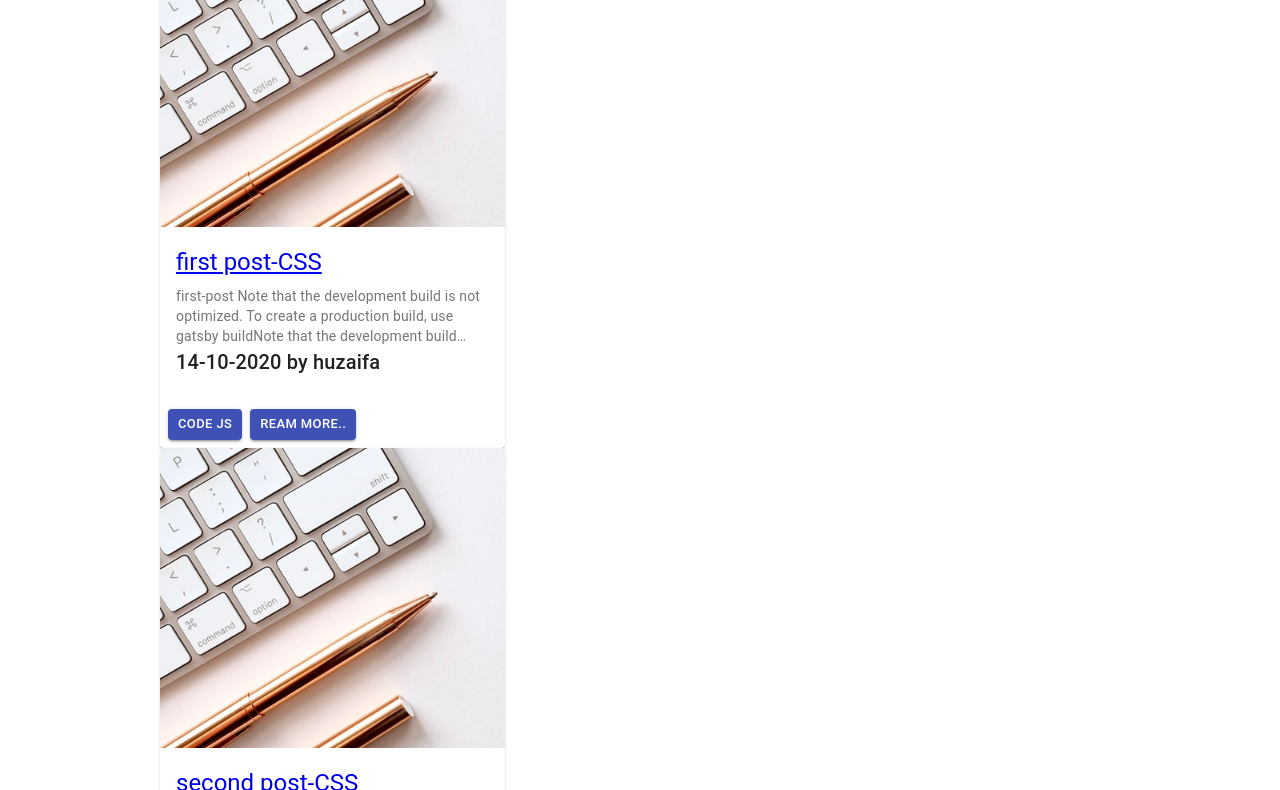
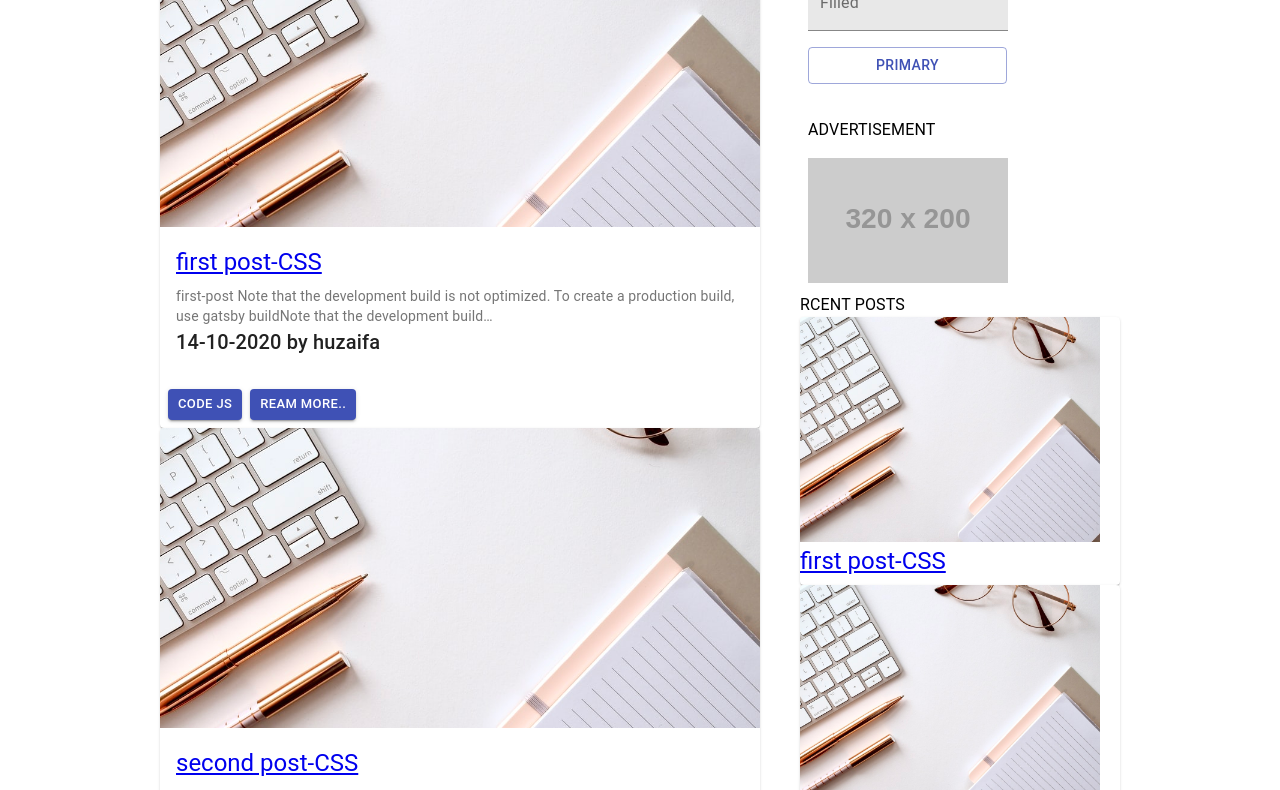
Before and after one commit to huzaifa-aslam/blog-site-with-gatsby, a Gatsby site: page / in a window 1280 px wide. Shown: the part 137-927 px from the top of the page. Built offline with nearby package versions, Linux system fonts and the light colour scheme; Gatsby itself is replaced by a stand-in of ours; placeholder pictures from the web are drawn by us.

Commit message:
completed recent posts

```diff
--- /dev/null
+++ b/src/components/RecentPosts/recentPosts.jsx
@@ -0,0 +1,89 @@
+import React from 'react';
+import { makeStyles } from '@material-ui/core/styles';
+import Card from '@material-ui/core/Card';
+import CardActionArea from '@material-ui/core/CardActionArea';
+import CardMedia from '@material-ui/core/CardMedia';
+import { Typography, CardContent } from '@material-ui/core';
+import { graphql, StaticQuery } from 'gatsby'
+import Img from "gatsby-image"
+import { Link } from 'gatsby'
+
+const useStyles = makeStyles({
+  root: {
+    maxWidth: 345,
+  },
+  media: {
+    height: 140,
+  },
+});
+
+export default function RecentPosts() {
+  const classes = useStyles();
+
+  return (
+
+    <StaticQuery query={recentPost} render={({ allMarkdownRemark }) => {
+      const getPost = allMarkdownRemark.edges
+
+      return (
+        getPost.map(({ node }, index) => {
+          const getPostData = node.frontmatter
+          const objValues = {
+            title: getPostData.title,
+            path: getPostData.path,
+            id: node.id,
+            image: getPostData.image.childImageSharp.fixed
+          }
+          console.log("objValues", objValues)
+
+
+          return (
+            <Card key={index} className={classes.root}>
+              <CardActionArea>
+               <Link to={objValues.path} target="_blank"> <Img fixed={objValues.image} /></Link>
+                <Link to={objValues.path}>
+
+                  <Typography gutterBottom variant="h5" component="h2">
+                    {objValues.title}
+                  </Typography>
+                </Link>
+
+              </CardActionArea>
+
+            </Card>
+          )
+        })
+
+      )
+    }} />
+
+  );
+}
+
+const recentPost = graphql`
+query MyQuery {
+    allMarkdownRemark(sort: {fields: frontmatter___date, order: DESC}, limit: 3) {
+      edges {
+        node {
+          id
+          frontmatter {
+            title
+            path
+            image {
+              childImageSharp {
+                fixed(width: 300){
+                 base64
+                width
+                height
+                src
+                srcSet
+                }
+              }
+            }
+          }
+        }
+      }
+    }
+  }
+
+`
--- a/src/components/header.js
+++ b/src/components/header.js
@@ -20,7 +20,7 @@ const useStyles = makeStyles((theme) => ({
 const Header = ({ siteTitle }) => {
   const classes = useStyles();
   return (
-    <div>
+    <div position="fixed">
       <Grid container xs={12} item  className={classes.root}>
         <AppBar position="static">
           <Toolbar>
--- a/src/components/posts.jsx
+++ b/src/components/posts.jsx
@@ -15,7 +15,7 @@ import { slugify } from './../utils/utilityFunctions'
 
 const useStyles = makeStyles({
   root: {
-    maxWidth: 345,
+    maxWidth: 600,
   },
 
   media: {
@@ -27,7 +27,7 @@ const useStyles = makeStyles({
 
 const Posts = ({ objKeys, excerpt, objValues }) => {
   const classes = useStyles();
-  console.log("objValues.tags", objValues.tags)
+  // console.log("objValues.tags", objValues.tags)
   return (
 
 
--- /dev/null
+++ b/src/components/sidebar.css
@@ -0,0 +1,3 @@
+.sidebar{
+    background-color: #80808080;
+}
--- /dev/null
+++ b/src/components/sidebar.jsx
@@ -0,0 +1,66 @@
+import React from 'react'
+import { makeStyles } from '@material-ui/core/styles';
+import { Typography, TextField, Button } from '@material-ui/core';
+
+import './sidebar.css'
+import RecentPosts from './RecentPosts/recentPosts'
+
+
+const useStyles = makeStyles((theme) => ({
+    root: {
+        display: 'flex',
+        flexWrap: 'wrap',
+        backgroundColor: '#80808080',
+        height: '500px',
+        // justifyContent: 'center',
+        '& > *': {
+            margin: theme.spacing(1),
+            width: theme.spacing(16),
+            height: theme.spacing(16),
+        },
+    },
+    form: {
+        '& > *': {
+            margin: theme.spacing(1),
+            width: '25ch',
+        },
+    },
+    bgWhite: {
+        backgroundColor: 'white',
+        height: '175px',
+        width: '219px',
+    }
+
+}));
+
+
+const Sidebar = () => {
+    const classes = useStyles();
+    return (
+        <div>
+            <div className={classes.bgWhite} >
+
+                <form className={classes.form} noValidate autoComplete="off">
+                    <Typography>NEWSLETTER</Typography>
+                    <TextField id="filled-basic" label="Filled" variant="filled" />
+                    <Button variant="outlined" color="primary">
+                        Primary
+              </Button>
+                </form>
+            </div>
+            <div className={classes.bgWhite} >
+
+                <form className={classes.form} noValidate autoComplete="off">
+                    <Typography>ADVERTISEMENT</Typography>
+                    <img src="https://via.placeholder.com/320x200" />
+
+                </form>
+            </div>
+            <Typography >RCENT POSTS</Typography>
+            <RecentPosts/>
+        </div>
+    )
+}
+
+
+export default Sidebar
--- a/src/pages/index.js
+++ b/src/pages/index.js
@@ -3,9 +3,9 @@ import { graphql, StaticQuery } from 'gatsby'
 import Layout from "../components/layout"
 import SEO from "../components/seo"
 import Posts from './../components/posts'
-import Grid from '@material-ui/core/Grid';
+import {Grid,Typography} from '@material-ui/core';
 import { makeStyles } from '@material-ui/core/styles';
-
+import Sidebar from './../components/sidebar'
 const useStyles = makeStyles((theme) => ({
   root: {
     flexGrow: 1,
@@ -26,15 +26,15 @@ const IndexPage = () => {
       <SEO title="Code Blog" keyword={['gatsby', 'application', 'react']} />
       {/* <h3>Home Page</h3> */}
       <div className={classes.root}>
-        <Grid container spacing={3}>
-          <Grid item xs={8}>
+        <Grid container >
+          <Grid item xs={8} >
             <StaticQuery query={postQuery}
               render={({ allMarkdownRemark }) => {
                 const getPosts = allMarkdownRemark.edges;
                 return (
 
                   getPosts.map(({ node }, index) => {
-                    console.log("node", node)
+                    // console.log("node", node)
                     const getPostData = node.frontmatter
                     const objValues = {
                       author: getPostData.author,
@@ -58,7 +58,8 @@ const IndexPage = () => {
               }} />
           </Grid>
           <Grid item xs={4}>
-            <h1>sklf</h1>
+
+            <Sidebar/>
           </Grid>
         </Grid>
       </div>
@@ -84,7 +85,7 @@ query {
           tags
           image {
             childImageSharp {
-              fixed( width: 800, height: 300){
+              fixed( width: 600, height: 300){
           			  base64
   							  width
     							height
--- a/src/pages/posts/001-first-posts.md
+++ b/src/pages/posts/001-first-posts.md
@@ -2,7 +2,7 @@
 title: 'first post-CSS'
 date: 14-10-2020
 author: 'huzaifa'
-path: '/second-post/'
+path: '/first-post/'
 image: ../../images/blog.jpeg
 tags:
 - code js
```
Also changed, not shown: src/components/NewsLetter/newsLetter.jsx (added, +44 -0 lines).
